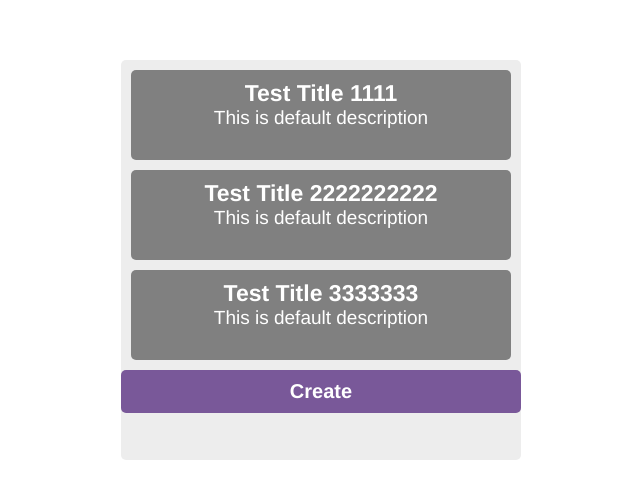
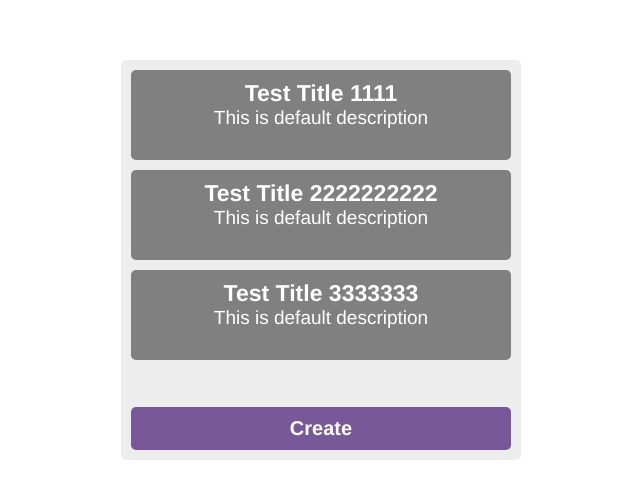
Before and after one commit to YoussefAshraf397/ToDo-application-by-Vue, a Vue app: page / in a window 1280 px wide. Shown: the top 498 px of the page, without its empty margins (319-959 px from the left). Built offline with nearby package versions, Linux system fonts and the light colour scheme.

Commit message:
toggle modal component

```diff
--- a/src/App.vue
+++ b/src/App.vue
@@ -4,34 +4,29 @@
       <div class="todo-container">
        <TodoList :todos="todos"/>
         <div class="todo-create-btn-container">
-        <div class="app-button">
-          Create
-        </div>
+          <Modal  />
       </div>
       </div>
     </div>
-    <div class="modal">
-      <div class="modal-content">
-        modal window
 
-      </div>
-
-    </div>
   </div>
 </template>
 
 <script>
 import playground from './playground'
 import TodoList from '@/components/TodoList'
+import Modal from '@/components/Modal'
 
 export default {
   name: 'App',
   components: {
-    TodoList
+    TodoList,
+    Modal
   },
 
   data() {
     return {
+      isOpenModal: false ,
       todos:[
         {
           _id:"1",
@@ -52,7 +47,6 @@ export default {
     }
   },
 
-
   created() {
   playground()
 }
@@ -71,6 +65,8 @@ export default {
 }
 
 .todo-container {
+  display: flex;
+  flex-direction: column;
   width: 400px;
   height: 400px;
   background-color:#ededed ;
@@ -84,33 +80,13 @@ justify-content: center;
 width: 100%;
 }
 
-.modal{
-  display: none;
-  position: fixed;
-  z-index: 9999;
-  left: 0;
-  top: 0;
-  width: 100%;
-  height: 100%;
-  overflow: auto;
-  background-color:rgba(0, 0, 0, 0.4) ;
-}
 
-.modal-content{
-  background-color:#fefefe ;
-  margin: 15% auto;
-  padding:20px ;
-  border: 1px solid #888;
-  width: 80%;
-}
 
-.app-button {
-  font-size: 20px;
-  padding: 10px;
-  border-radius: 5px;
-  background-color: #795899;
-  color: white;
-  font-weight: bold;
+
+
+
+.todo-create-btn-container{
+  margin: 10px;
 }
 
 </style>
--- /dev/null
+++ b/src/components/Modal.vue
@@ -0,0 +1,72 @@
+<template>
+
+<div>
+    <div @click="isOpen = true"
+         class="app-button">
+          Create
+        </div>
+    <div class="modal"  :class="{'is-active': isOpen}">
+      <div class="modal-content">
+          <span @click="isOpen=false" class="close">&times;</span>
+          <p>modal window</p>
+      </div>
+    </div>
+</div>
+
+
+</template>
+
+<script>
+
+export default {
+   data() {
+       return {
+           isOpen: false
+       }
+   },
+
+}
+</script>
+
+
+<style scoped>
+.modal.is-active{
+    display: block;
+}
+
+.modal{
+  display: none;
+  position: fixed;
+  z-index: 9999;
+  left: 0;
+  top: 0;
+  width: 100%;
+  height: 100%;
+  overflow: auto;
+  background-color:rgba(0, 0, 0, 0.4) ;
+}
+
+.modal-content{
+  background-color:#fefefe ;
+  margin: 15% auto;
+  padding:20px ;
+  border: 1px solid #888;
+  width: 80%;
+}
+.close{
+    color: #aaa;
+    float: right;
+    font-size: 28px;
+    font-weight: bold;
+    cursor: pointer;
+}
+.app-button {
+  font-size: 20px;
+  padding: 10px;
+  border-radius: 5px;
+  background-color: #795899;
+  color: white;
+  font-weight: bold;
+  cursor: pointer;
+}
+</style>
--- a/src/components/TodoList.vue
+++ b/src/components/TodoList.vue
@@ -25,3 +25,10 @@ export default {
 
 }
 </script>
+
+<style scoped>
+.todo-list{
+    flex:1;
+
+}
+</style>
```
